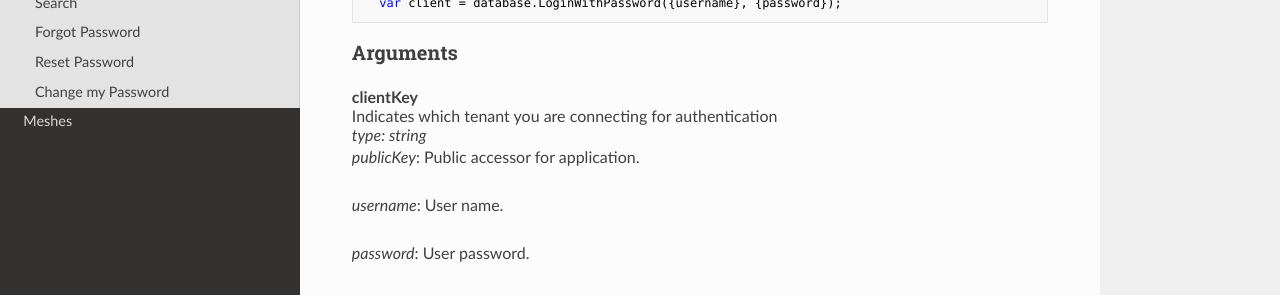
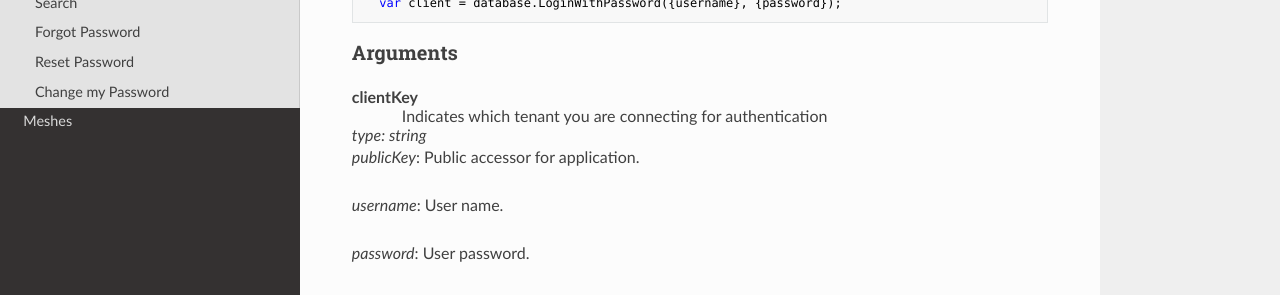
Before and after one commit to yetisoftworks/MeshyDB.SDK, an MkDocs documentation site: the page built from docs/api/users.md, in a window 1280 px wide. Shown: the part 459-754 px from the top of the page. Built offline with MkDocs 1.6.1, drawn with Linux system fonts in a browser that asks for light colours; nearby versions of some CDN libraries.

Commit message:
Update meshystyle.css

```diff
--- a/docs/css/meshystyle.css
+++ b/docs/css/meshystyle.css
@@ -1,5 +1,9 @@
 .argument .parameter{
   font-weight: bold;
+}
+
+.argument .description{
+  text-indent: 50px;
 }
 
 .argument .type{
```
